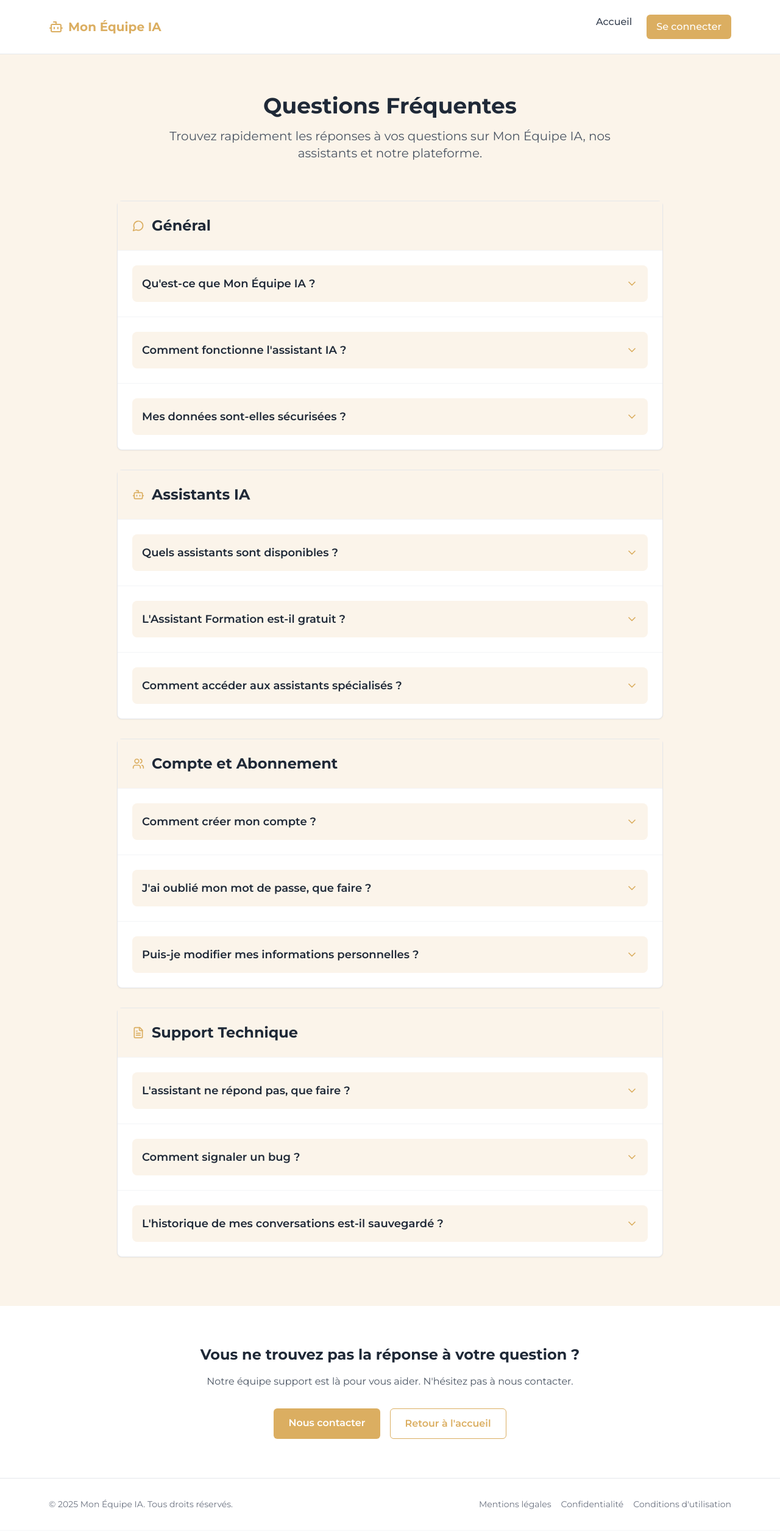
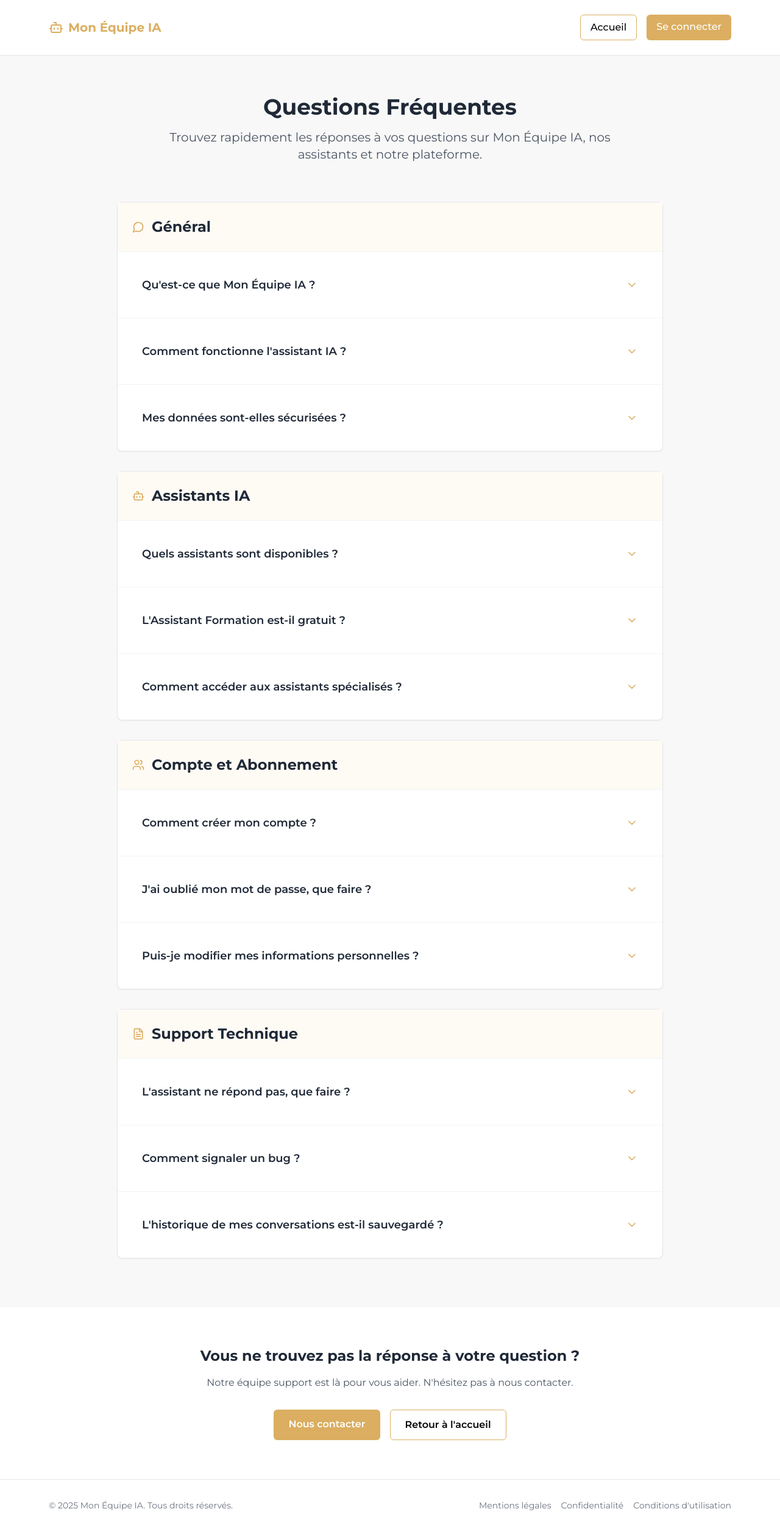
Before and after one commit to INVESTMALIN/mon-equipe-ia-windsurf-v4, a React (Vite) app: page /faq in a window 1280 px wide. Shown: the whole page at 61% size. Built offline with nearby package versions, Linux system fonts and the light colour scheme; no server answers.

Commit message:
Fixed menu and layout/ Displayed Mon-compte-v2

```diff
--- a/src/components/AssistantFormationWithHistory-v3.jsx
+++ b/src/components/AssistantFormationWithHistory-v3.jsx
@@ -143,7 +143,6 @@ export default function AssistantFormationWithHistoryV3() {
 
   return (
     <div className="h-screen bg-gray-50 flex flex-col">
-      {/* Header noir comme les autres pages */}
 
       {/* Header noir responsive */}
       <div className="bg-black text-white py-4 z-50">
@@ -151,14 +150,18 @@ export default function AssistantFormationWithHistoryV3() {
         <div className="px-4 flex md:hidden items-center justify-between">
           <div></div> {/* Espace vide pour centrer le logo */}
 
-          <div className="flex items-center gap-2">
-            <img
-              src="/images/invest-malin-logo.png"
-              alt="Invest Malin Logo"
-              className="h-6"
-            />
-            <span className="text-sm font-bold">MON ÉQUIPE IA</span>
-          </div>
+            <Link
+              to="/mon-compte-v2"
+              className="flex items-center gap-2 hover:text-[#dbae61] transition-colors duration-200 cursor-pointer"
+              title="Aller à Mon Compte V2"
+            >
+              <img
+                src="/images/invest-malin-logo.png"
+                alt="Invest Malin Logo"
+                className="h-6 hover:scale-105 transition-transform duration-200"
+              />
+              <span className="text-sm font-bold">MON ÉQUIPE IA</span>
+            </Link>
 
           <div className="flex items-center gap-1">
             <Link
@@ -181,18 +184,23 @@ export default function AssistantFormationWithHistoryV3() {
 
         {/* Header desktop - comme avant */}
         <div className="hidden md:flex px-6 md:px-20 items-center justify-between">
-          <div className="flex items-center gap-3">
+          <Link
+            to="/mon-compte-v2"
+            className="flex items-center gap-3 hover:text-[#dbae61] transition-colors duration-200 cursor-pointer"
+            title="Aller à Mon Compte V2"
+          >
             <img
               src="/images/invest-malin-logo.png"
               alt="Invest Malin Logo"
-              className="h-8"
+              className="h-8 hover:scale-105 transition-transform duration-200"
             />
             <span className="text-lg font-bold">MON ÉQUIPE IA</span>
-          </div>
+          </Link>
+
 
           <div className="flex items-center gap-4">
             <Link
-              to="/mon-compte"
+              to="/mon-compte-v2"
               className="flex items-center gap-2 text-white hover:text-[#dbae61] transition-colors border-2 border-white/80 hover:border-[#dbae61] px-3 py-2 rounded-md"
             >
               <ArrowLeft className="w-4 h-4" />
--- a/src/components/FAQ.jsx
+++ b/src/components/FAQ.jsx
@@ -100,7 +100,7 @@ export default function FAQ() {
   ]
 
   return (
-    <div className="min-h-screen" style={{ backgroundColor: '#fbf4ea' }}>
+    <div className="min-h-screen" style={{ backgroundColor: '#f8f8f8' }}>
       {/* Header */}
       <header className="bg-white border-b border-gray-200 px-6 md:px-20 py-6">
         <div className="flex items-center justify-between">
@@ -108,9 +108,19 @@ export default function FAQ() {
             <Bot size={24} style={{ color: '#dbae61' }} />
             Mon Équipe IA
           </Link>
-          <nav className="flex gap-6 text-base text-gray-700 font-medium">
-            <Link to="/" className="hover:text-orange-600">Accueil</Link>
-            <Link to="/connexion" className="text-white px-4 py-2 rounded-md hover:opacity-90" style={{ backgroundColor: '#dbae61' }}>
+          <nav className="flex gap-4 text-base font-medium">
+            <Link
+              to="/"
+              className="px-4 py-2 border rounded-md transition hover:bg-gray-100"
+              style={{ borderColor: '#dbae61', color: '#000' }}
+            >
+              Accueil
+            </Link>
+            <Link
+              to="/connexion"
+              className="text-white px-4 py-2 rounded-md transition hover:opacity-90"
+              style={{ backgroundColor: '#dbae61' }}
+            >
               Se connecter
             </Link>
           </nav>
@@ -132,7 +142,7 @@ export default function FAQ() {
         <div className="max-w-4xl mx-auto space-y-8">
           {faqCategories.map((category, categoryIndex) => (
             <div key={categoryIndex} className="bg-white rounded-lg shadow-sm border border-gray-200">
-              <div className="p-6 border-b border-gray-100" style={{ backgroundColor: '#fbf4ea' }}>
+              <div className="p-6 border-b border-gray-100" style={{ backgroundColor: '#fefaf4' }}>
                 <h2 className="text-2xl font-bold text-gray-800 flex items-center gap-3">
                   {category.icon}
                   {category.title}
@@ -144,8 +154,8 @@ export default function FAQ() {
                   <div key={item.id} className="p-6">
                     <button
                       onClick={() => toggleItem(item.id)}
-                      className="flex justify-between items-center w-full text-left p-4 rounded-lg transition"
-                      style={{ backgroundColor: '#fbf4ea' }}
+                      className="flex justify-between items-center w-full text-left p-4 rounded-lg transition hover:bg-[#fef2e4]"
+                      style={{ backgroundColor: 'white' }}
                     >
                       <h3 className="text-lg font-semibold text-gray-800 pr-4">
                         {item.question}
@@ -188,8 +198,8 @@ export default function FAQ() {
           </Link>
           <Link
             to="/"
-            className="bg-white font-semibold px-6 py-3 rounded-md transition hover:bg-gray-50"
-            style={{ border: '1px solid #dbae61', color: '#dbae61' }}
+            className="font-semibold px-6 py-3 rounded-md transition hover:bg-gray-100 border"
+            style={{ borderColor: '#dbae61', color: '#000' }}
           >
             Retour à l'accueil
           </Link>
--- a/src/components/Login.jsx
+++ b/src/components/Login.jsx
@@ -27,7 +27,7 @@ export default function Login() {
 
     // Si succès
     console.log('Login réussi:', data)
-    window.location.href = '/mon-compte'
+    window.location.href = '/mon-compte-v2'
   }
 
   return (
--- a/src/components/NotFound.jsx
+++ b/src/components/NotFound.jsx
@@ -1,18 +1,51 @@
+import { Link } from 'react-router-dom'
+import { AlertTriangle } from 'lucide-react'
+import { useEffect, useState } from 'react'
+
 const NotFound = () => {
+  const [animate, setAnimate] = useState(false)
+
+  useEffect(() => {
+    setTimeout(() => setAnimate(true), 100)
+  }, [])
+
   return (
-    <div className="min-h-screen bg-gray-100 flex items-center justify-center">
-      <div className="max-w-md w-full space-y-8 p-8 bg-white rounded-lg shadow-lg">
-        <div>
-          <h2 className="mt-6 text-center text-3xl font-extrabold text-gray-900">
-            404 - Page non trouvée
-          </h2>
+    <div className="min-h-screen bg-[#f8f8f8] flex items-center justify-center px-4">
+      <div
+        className={`max-w-lg w-full p-10 bg-white rounded-xl shadow-2xl border border-gray-200 text-center space-y-6 transform transition-all duration-700 ${
+          animate ? 'opacity-100 scale-100' : 'opacity-0 scale-95'
+        }`}
+      >
+        <div className="flex justify-center animate-bounce-slow">
+          <AlertTriangle className="text-[#dbae61] w-12 h-12" />
         </div>
-        <div className="text-center text-gray-600">
-          La page que vous recherchez n'existe pas.
-        </div>
+        <h1 className="text-4xl font-bold text-black">Oups !</h1>
+        <p className="text-gray-700 text-lg">
+          La page que vous cherchez n’existe pas ou a été déplacée.
+        </p>
+        <Link
+          to="/"
+          className="inline-block mt-4 px-6 py-3 bg-[#dbae61] text-white font-semibold rounded-full shadow transition-all duration-300 hover:bg-black hover:text-[#dbae61]"
+        >
+          Retour à l’accueil
+        </Link>
+
       </div>
+
+      <style>
+        {`
+          .animate-bounce-slow {
+            animation: bounce-slow 2s infinite;
+          }
+
+          @keyframes bounce-slow {
+            0%, 100% { transform: translateY(0); }
+            50% { transform: translateY(-4px); }
+          }
+        `}
+      </style>
     </div>
-  );
-};
+  )
+}
 
-export default NotFound;
+export default NotFound
```
